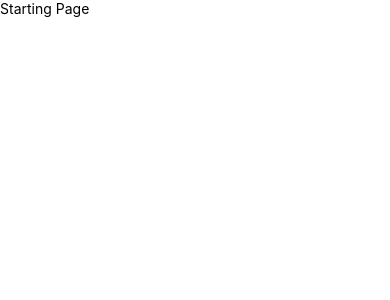
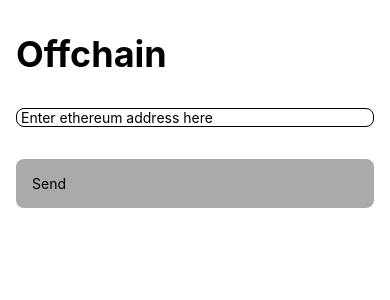
Before and after one commit to regalstreak/offchain, a React Native app: screen / in a window 390 px wide. Shown: the top 300 px of the page. Built offline with nearby package versions, Linux system fonts and the light colour scheme.

Commit message:
src: Add basic ui

```diff
--- a/App.js
+++ /dev/null
@@ -1,12 +0,0 @@
-import React from 'react';
-import {Text} from 'react-native';
-
-const App = () => {
-  return (
-    <>
-      <Text>Starting Page</Text>
-    </>
-  );
-};
-
-export default App;
--- /dev/null
+++ b/src/App.js
@@ -0,0 +1,24 @@
+import React from 'react';
+import { View, Text, TextInput, TouchableOpacity } from 'react-native';
+
+const App = () => {
+  return (
+    <View style={{ margin: 16 }}>
+      <Text style={{ fontSize: 36, fontWeight: '700', marginVertical: 16, }}>Offchain</Text>
+
+      <View style={{ borderWidth: 1, marginVertical: 16, borderRadius: 8, paddingHorizontal: 4 }}>
+        <TextInput
+          placeholder='Enter ethereum address here'
+        />
+      </View>
+
+      <TouchableOpacity
+        style={{ padding: 16, backgroundColor: '#AAAAAA', marginVertical: 16, borderRadius: 8 }}
+        onPress={() => { console.log('test') }}>
+        <Text >Send</Text>
+      </TouchableOpacity>
+    </View>
+  );
+};
+
+export default App;
```
Also changed, not shown: index.js (+3 -7 lines).
